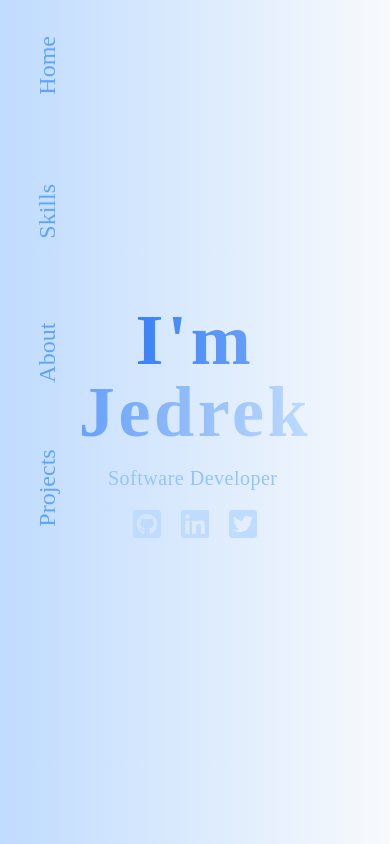
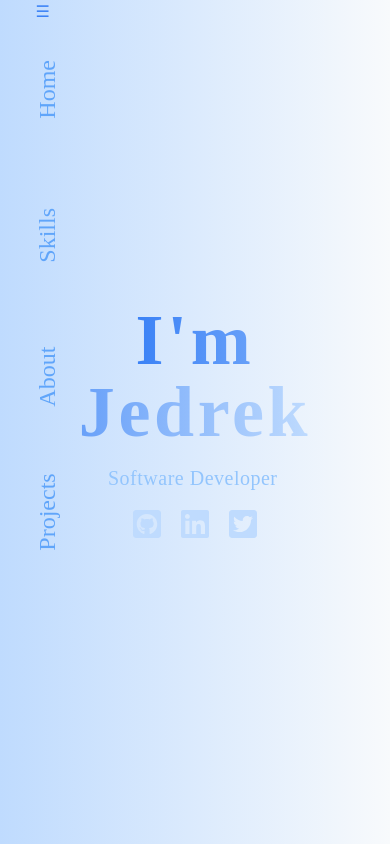
Before and after one commit to Jedrek1996/PortFolio, a React (Vite) app: page / in a window 390 px wide. Shown: the top 844 px of the page. Built offline with nearby package versions, Linux system fonts and the light colour scheme; a web font is replaced by a local one.

Commit message:
Updated navbar layout

```diff
--- a/src/components/Hero/Navbar.jsx
+++ b/src/components/Hero/Navbar.jsx
@@ -1,9 +1,40 @@
-import React from "react";
+import React, { useState, useEffect } from "react";
 import { links } from "../../data";
 
 const Navbar = () => {
+  const [isMobile, setIsMobile] = useState(false);
+
+  useEffect(() => {
+    const handleResize = () => {
+      setIsMobile(window.innerWidth <= 700);
+    };
+    window.addEventListener("resize", handleResize);
+
+    handleResize();
+
+    return () => {
+      window.removeEventListener("resize", handleResize);
+    };
+  }, []);
+  console.log("isMobile:", isMobile);
+
   return (
-    <nav className=" h-screen flex flex-col fixed left-0 top-0">
+    <nav
+      className={`h-screen flex flex-col fixed left-0 top-0 ${
+        isMobile ? "sm:hidden" : ""
+      }`}
+    >
+      {isMobile && (
+        <button
+          className="text-blue-400 hover:text-blue-500 transition-all duration-500"
+          onClick={() => {
+            // Handle menu toggle logic here
+            console.log("Hamburger menu clicked");
+          }}
+        >
+          ☰
+        </button>
+      )}
       <div className="flex flex-col gap-y-28 mt-10 ml-2">
         {links.map((link) => {
           const { id, href, text } = link;
```
